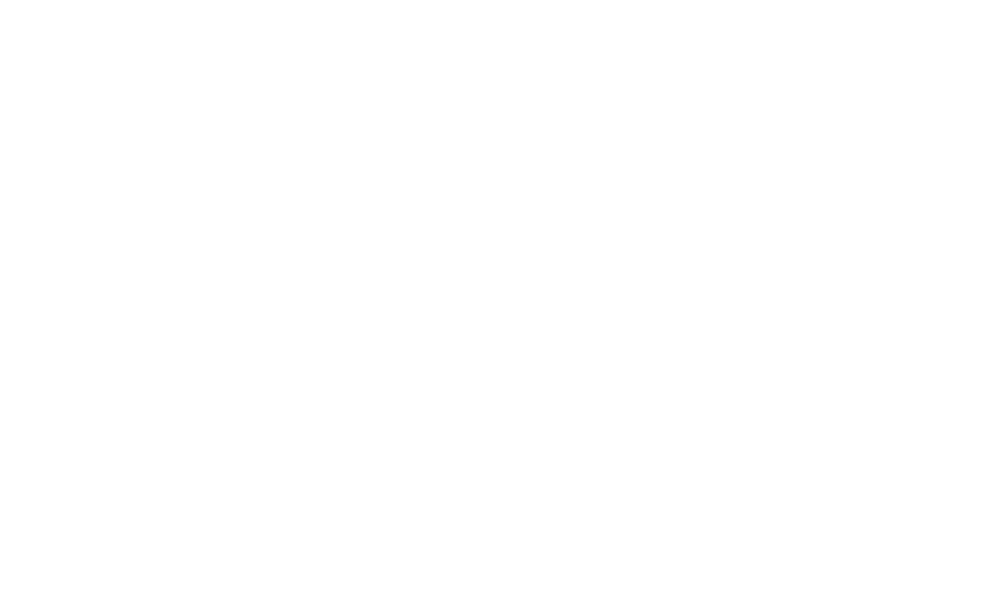
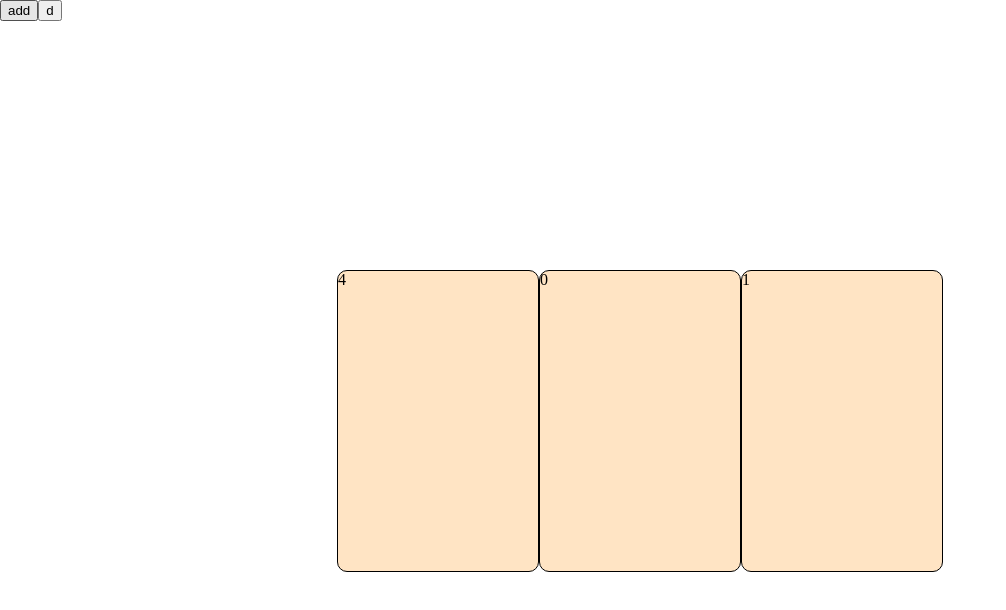
Before and after one commit to baejoonsoo/slick-card-test, a React (Create React App) app: page / in a window 1280 px wide. Shown: the top 610 px of the page, without its empty margins (0-1006 px from the left). Built offline with nearby package versions, Linux system fonts and the light colour scheme.

Commit message:
카드 3장씩 순서대로 출력

```diff
--- a/src/App.tsx
+++ b/src/App.tsx
@@ -1,35 +1,54 @@
-import { useState } from "react";
+import { useEffect, useState } from "react";
 import styled from "styled-components";
 
 const CARD_LIST = [1, 2, 3, 4, 5];
 
 function App() {
-  const [count, setCount] = useState<number>(3);
+  const [count, setCount] = useState<number>(0);
   const [cardList, setCardList] = useState<number[]>([]);
 
   const getCardList = () => {
     const cards = [count];
 
     cards.push((count + 1) % CARD_LIST.length);
-    cards.push((count + 2) % CARD_LIST.length);
 
     const unSiiftNum1 = (count - 1) % CARD_LIST.length;
     cards.unshift(
-      unSiiftNum1 >= 0 ? unSiiftNum1 : CARD_LIST.length + unSiiftNum1 + 1
-    );
-    const unSiiftNum2 = (count - 2) % CARD_LIST.length;
-    cards.unshift(
-      unSiiftNum2 >= 0 ? unSiiftNum2 : CARD_LIST.length + unSiiftNum2 + 1
+      unSiiftNum1 >= 0 ? unSiiftNum1 : CARD_LIST.length + unSiiftNum1
     );
 
     console.log(cards);
-
     setCardList(cards);
   };
 
-  // getCardList();
+  useEffect(() => {
+    getCardList();
+    setCount(1);
+  }, []);
 
-  return <Container></Container>;
+  const addCount = () => {
+    setCount((prev) => {
+      return prev === CARD_LIST.length - 1 ? 0 : prev + 1;
+    });
+    getCardList();
+  };
+
+  const delCount = () => {
+    setCount((prev) => (prev === 0 ? CARD_LIST.length - 1 : prev - 1));
+    getCardList();
+  };
+
+  return (
+    <div>
+      <button onClick={addCount}>add</button>
+      <button onClick={delCount}>d</button>
+      <Container>
+        {cardList.map((card) => (
+          <Card key={card}>{card}</Card>
+        ))}
+      </Container>
+    </div>
+  );
 }
 
 export default App;
```
